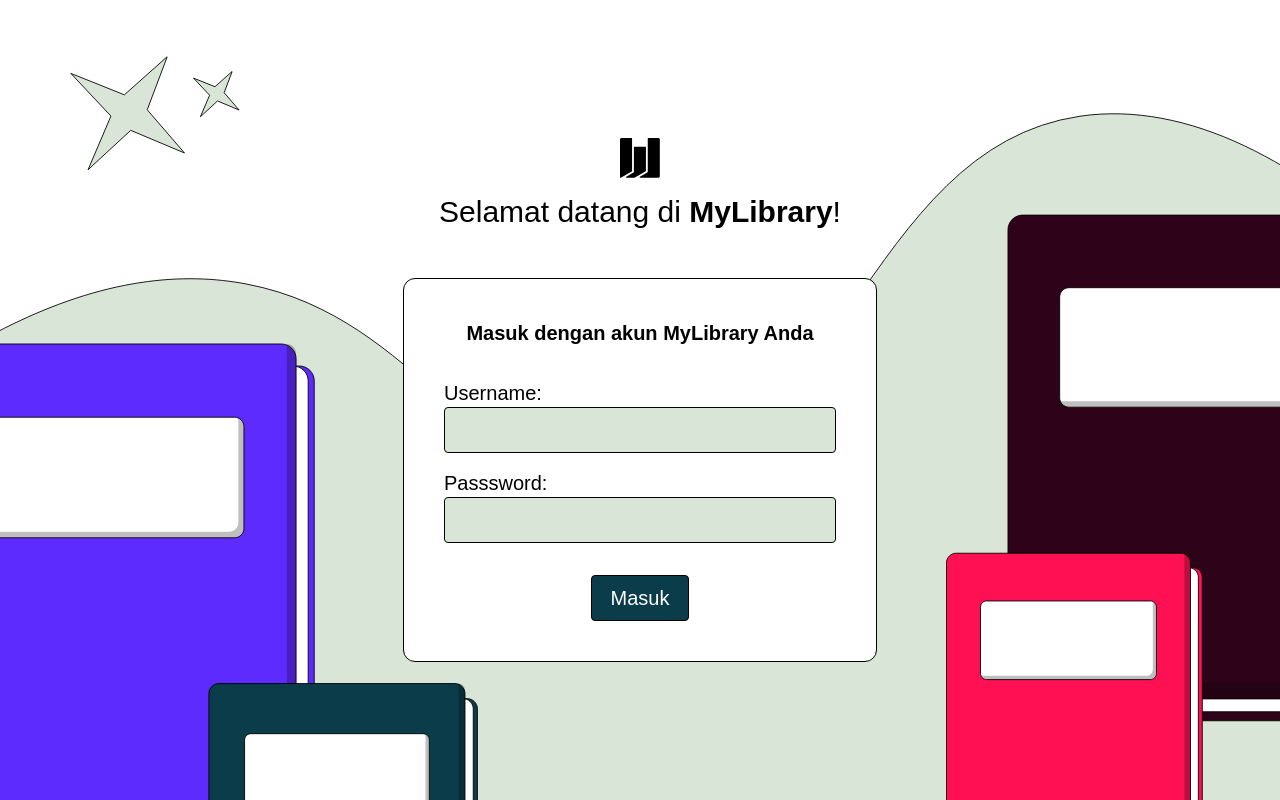
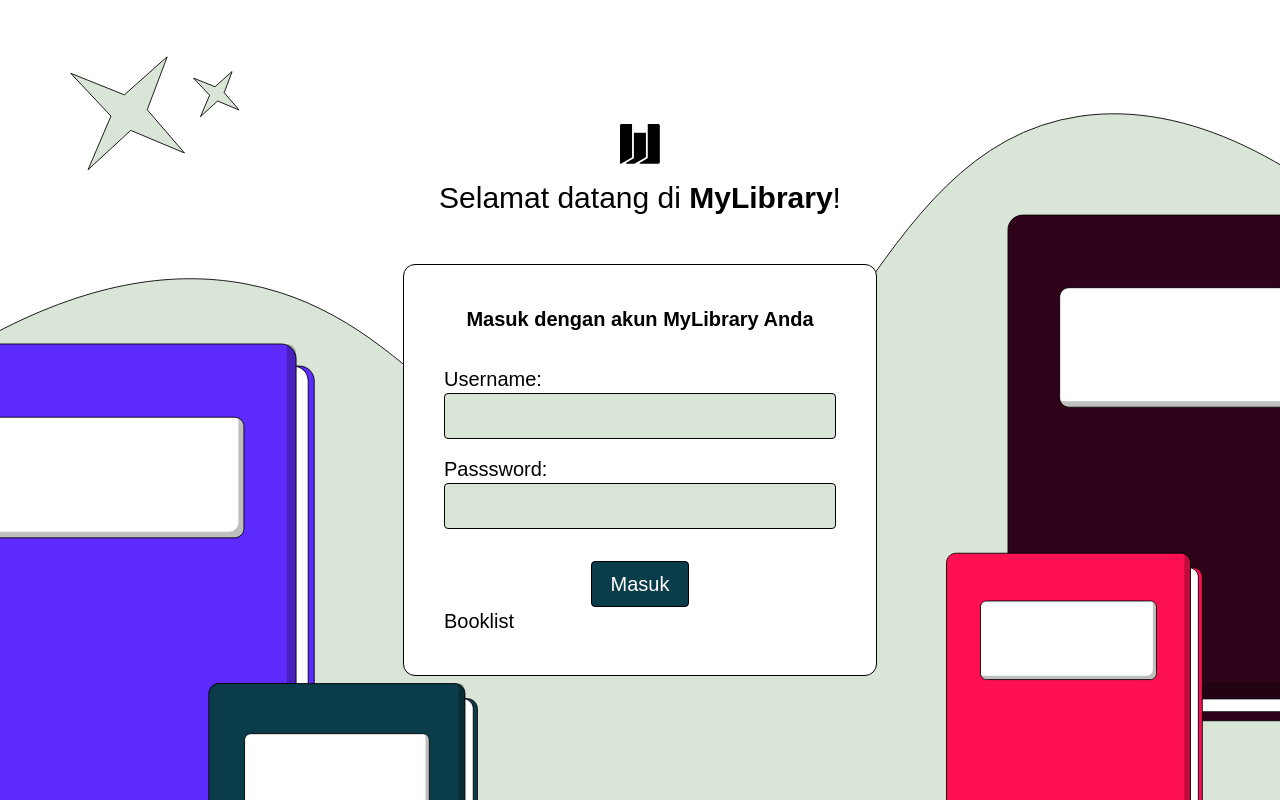
Before and after one commit to MuhamadThoriqAhnaf/PAW-Kel_9, a React (Create React App) app in the folder client/: page /login in a window 1280 px wide. Built offline with nearby package versions, Linux system fonts and the light colour scheme.

Commit message:
Update Login.js
Link

```diff
--- a/client/src/pages/Login.js
+++ b/client/src/pages/Login.js
@@ -17,6 +17,7 @@ export default function Login() {
           <label for="password">Passsword: </label>
           <input type="password" id="password" name="password" class="w-full p-2 rounded bg-[#D9E5D6] border border-black mb-8"></input><br></br>
           <a href='/adminpage' class="flex items-center justify-center"><button type="submit" class="bg-[#0B3C49] border border-black w-1/4 text-white font-medium py-2 rounded hover:bg-black transition-colors">Masuk</button></a>
+          <a href='/list'className=''>Booklist</a>
         </div>
       </form>
     </main>
```
